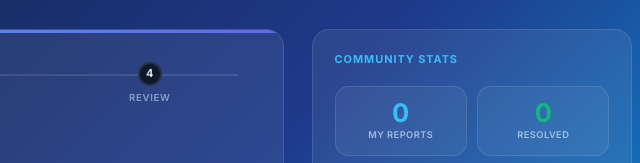
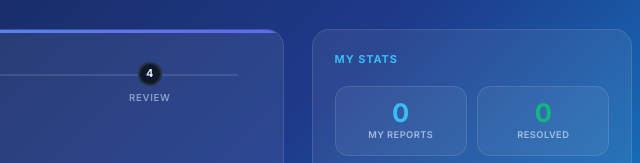
Before and after one commit to Sixomacanda/DSW02A1_TECH_NEXUS, a website: page UrbanTrack/pages/MainPage.html in a window 1280 px wide. Shown: the part 205-368 px from the top of the page, 620-1260 px from the left. Drawn offline with Linux system fonts and the light colour scheme; some packages are replaced by stand-ins of ours.

Commit message:
updated mainPaige

```diff
--- a/UrbanTrack/pages/MainPage.html
+++ b/UrbanTrack/pages/MainPage.html
@@ -417,7 +417,7 @@
         <!-- SIDEBAR -->
         <div class="sidebar fade-up delay-2">
           <div class="sidebar-card">
-            <p class="sidebar-title">Community Stats</p>
+            <p class="sidebar-title">My Stats</p>
             <div class="stats-grid">
               <div class="stat-item">
                 <div class="stat-num" id="myReportsCount">0</div>
```
